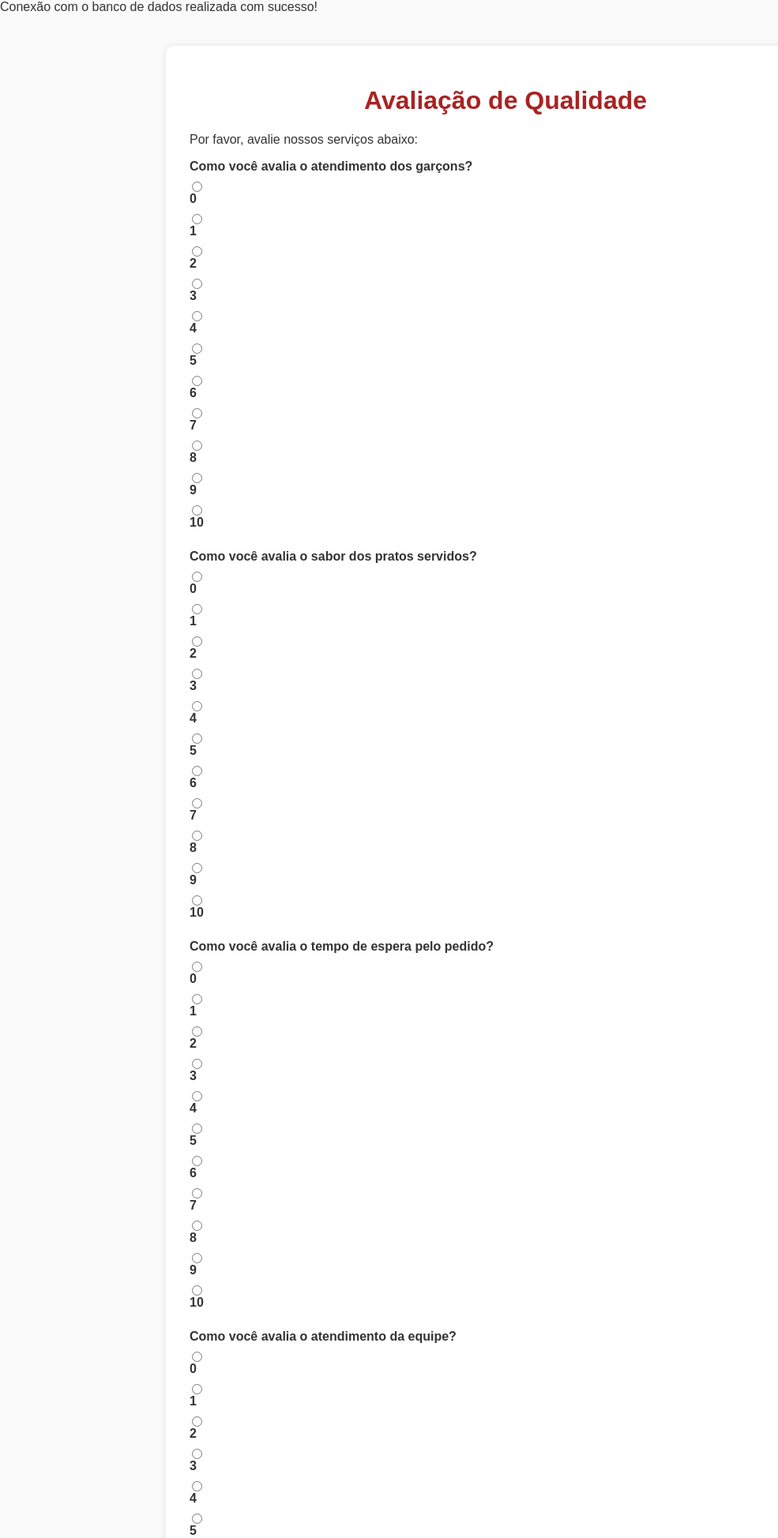
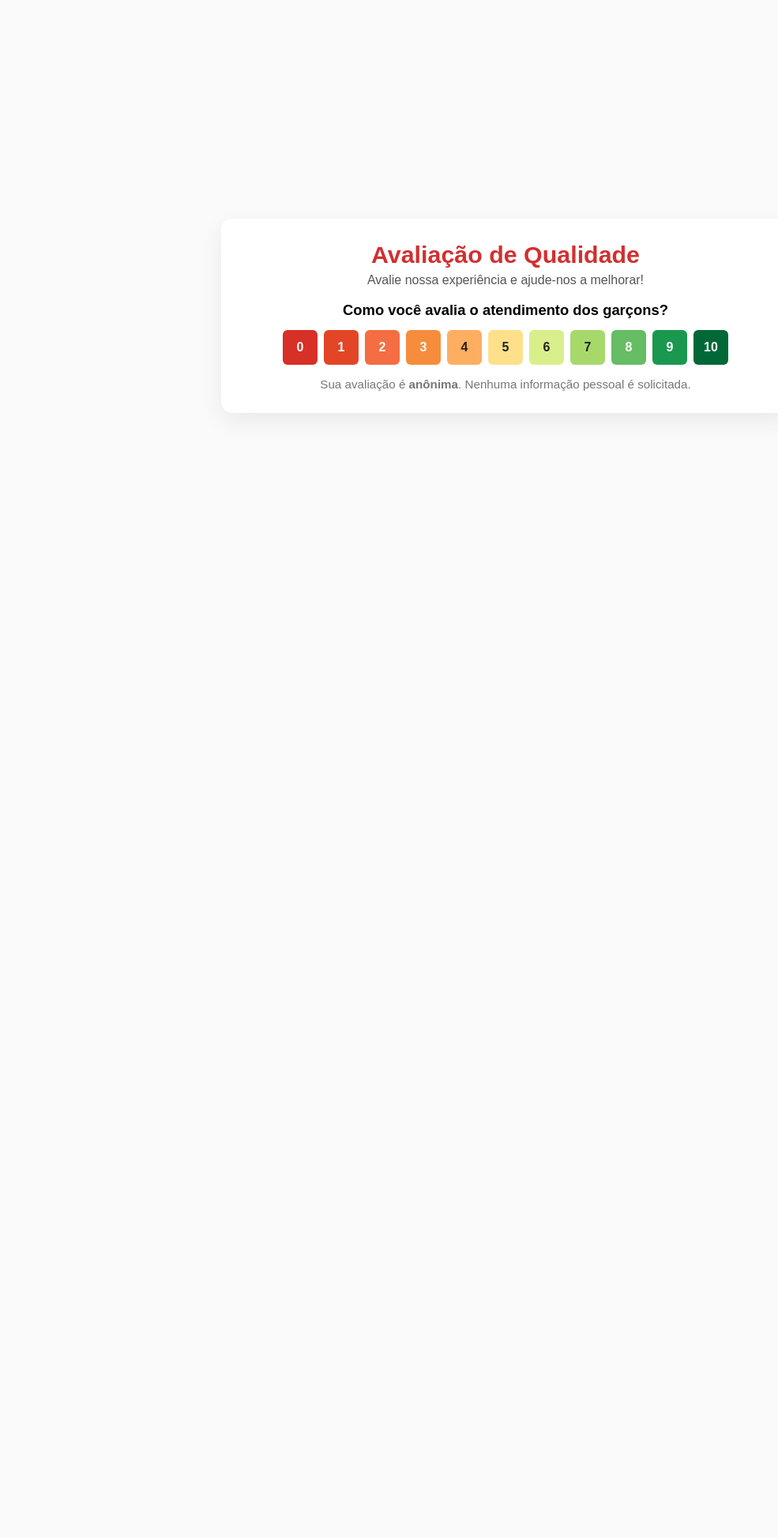
Before and after one commit to LuanaGui/programacao-web-i, a PHP site: page / in a window 1280 px wide. Shown: the top 1948 px of the page at 79% size, without its empty margins (0-985 px from the left). After the commit the page ends 524 px from the top, so only its background shows below. Run offline with PHP 8.4, Linux system fonts and the light colour scheme; data comes from the database, SQL or seed files in the repository; both versions use the stored data as it was after the commit; some libraries are stand-ins or nearby versions.

Commit message:
Aula 13 - Trabalho Final

```diff
--- a/aula_07/lab_4.php
+++ /dev/null
@@ -1,3 +0,0 @@
-<?php
-    phpinfo();
-?>
--- a/trabalhosemestralt29/public/css/style.css
+++ b/trabalhosemestralt29/public/css/style.css
@@ -1,81 +1,108 @@
-body {
-    font-family: Arial, sans-serif;
-    background-color: #fafafa;
-    color: #333;
-    margin: 0;
-    padding: 0;
+/* reset */
+*{box-sizing:border-box;margin:0;padding:0;font-family: "Poppins", sans-serif}
+
+/* página inteira centralizada (tablet-friendly) */
+html,body{height:100%}
+body{
+  background:#fafafa;
+  display:flex;
+  align-items:center;
+  justify-content:center;
+  padding:20px;
 }
 
-.container {
-    width: 80%;
-    max-width: 800px;
-    margin: 40px auto;
-    background: #fff;
-    padding: 30px;
-    border-radius: 10px;
-    box-shadow: 0 0 10px rgba(0,0,0,0.1);
+/* container central (limpo e compatível com tablet) */
+.container{
+  width:100%;
+  max-width:720px; /* tablet-friendly */
+  background:#fff;
+  padding:28px;
+  border-radius:14px;
+  box-shadow:0 10px 30px rgba(0,0,0,0.07);
+  text-align:center;
 }
 
-h1, h2 {
-    text-align: center;
-    color: #a22;
+/* títulos */
+.titulo{color:#d32f2f;font-size:1.9rem;margin-bottom:6px}
+.descricao{color:#555;margin-bottom:18px}
+
+/* pergunta (cada bloco) */
+.pergunta{display:none}
+.pergunta.ativa{display:block; animation:fadeIn .25s ease}
+.texto-pergunta{display:block;font-size:1.15rem;font-weight:600;margin-bottom:14px;padding:0 8px}
+
+/* escala: linha de bolinhas coloridas */
+.escala{
+  display:flex;
+  flex-wrap:wrap;
+  justify-content:center;
+  gap:8px;
+  margin-top:6px;
 }
 
-.pergunta {
-    margin-bottom: 25px;
+/* escondemos o input nativo */
+.escala input[type="radio"]{display:none}
+
+/* label visual da escala (usamos data-value para colorir) */
+.escala label{
+  width:44px;
+  height:44px;
+  border-radius:6px;
+  display:flex;
+  align-items:center;
+  justify-content:center;
+  font-weight:700;
+  color:#fff;
+  cursor:pointer;
+  transition:transform .12s ease, box-shadow .12s ease;
+  user-select:none;
 }
 
-.pergunta label {
-    font-weight: bold;
-    display: block;
-    margin-bottom: 10px;
+/* cores exatas por valor (do vermelho ao verde) */
+.escala label[data-value="0"]  { background:#d73027; }
+.escala label[data-value="1"]  { background:#e24626; }
+.escala label[data-value="2"]  { background:#f46d43; }
+.escala label[data-value="3"]  { background:#f68d3c; }
+.escala label[data-value="4"]  { background:#fdae61; color:#222;}
+.escala label[data-value="5"]  { background:#fee08b; color:#222;}
+.escala label[data-value="6"]  { background:#d9ef8b; color:#222;}
+.escala label[data-value="7"]  { background:#a6d96a; color:#222;}
+.escala label[data-value="8"]  { background:#66bd63; }
+.escala label[data-value="9"]  { background:#1a9850; }
+.escala label[data-value="10"] { background:#006837; }
+
+/* efeito quando selecionado: usamos selector input:checked + label */
+.escala input[type="radio"]:checked + label{
+  transform:scale(1.08);
+  box-shadow:0 6px 18px rgba(0,0,0,0.12);
+  outline:3px solid rgba(0,0,0,0.06);
 }
 
-.escala input[type="radio"] {
-    margin: 0 3px;
+/* hover leve */
+.escala label:hover{filter:brightness(1.03); transform:translateY(-2px) scale(1.03)}
+
+/* textarea e botão */
+textarea{
+  width:100%;height:110px;padding:10px;border-radius:10px;border:1px solid #dcdcdc;margin-top:12px;font-size:1rem;resize:none
 }
+textarea:focus{outline:none;border-color:#d32f2f}
 
-textarea {
-    width: 100%;
-    height: 80px;
-    border: 1px solid #ccc;
-    border-radius: 5px;
-    padding: 8px;
-    resize: none;
+.btn-enviar{
+  margin-top:14px;padding:12px 18px;border-radius:10px;border:0;background:#d32f2f;color:#fff;font-weight:700;cursor:pointer;width:100%;
 }
+.btn-enviar:hover{background:#b71c1c}
 
-button {
-    display: block;
-    margin: 20px auto;
-    padding: 10px 30px;
-    background-color: #a22;
-    color: #fff;
-    border: none;
-    border-radius: 5px;
-    cursor: pointer;
+/* anonimato */
+.anonimo{color:#777;margin-top:16px;font-size:0.95rem}
+
+/* animação */
+@keyframes fadeIn{from{opacity:0;transform:translateY(6px)}to{opacity:1;transform:none}}
+
+/* responsividade para tablets e celulares */
+@media (max-width:900px){
+  .container{padding:20px}
+  .escala label{width:40px;height:40px;font-size:0.95rem}
 }
-
-button:hover {
-    background-color: #900;
+@media (max-width:480px){
+  .escala label{width:34px;height:34px;font-size:0.9rem}
 }
-
-.anonimo {
-    text-align: center;
-    font-size: 0.9em;
-    color: #666;
-    margin-top: 20px;
-}
-
-.agradecimento {
-    text-align: center;
-}
-
-.botao-voltar {
-    display: inline-block;
-    margin-top: 20px;
-    padding: 10px 25px;
-    background-color: #a22;
-    color: #fff;
-    text-decoration: none;
-    border-radius: 5px;
-}
--- a/trabalhosemestralt29/public/index.php
+++ b/trabalhosemestralt29/public/index.php
@@ -1,7 +1,7 @@
 <?php
 require_once __DIR__ . '/../src/db.php';
 
-// Busca perguntas ativas no banco
+// Busca perguntas ativas
 $stmt = $pdo->query("SELECT * FROM perguntas WHERE status = TRUE ORDER BY id_pergunta");
 $perguntas = $stmt->fetchAll(PDO::FETCH_ASSOC);
 ?>
@@ -10,36 +10,45 @@ $perguntas = $stmt->fetchAll(PDO::FETCH_ASSOC);
 <head>
     <meta charset="UTF-8">
     <title>Avaliação de Qualidade - Trattoria Bella Itália</title>
-    <link rel="stylesheet" href="public/css/style.css">
+    <meta name="viewport" content="width=device-width,initial-scale=1">
+    <link rel="stylesheet" href="css/style.css">
+    <script defer src="js/script.js"></script>
 </head>
 <body>
     <div class="container">
-        <h1>Avaliação de Qualidade</h1>
-        <p>Por favor, avalie nossos serviços abaixo:</p>
+        <h1 class="titulo">Avaliação de Qualidade</h1>
+        <p class="descricao">Avalie nossa experiência e ajude-nos a melhorar!</p>
 
-        <form action="../src/respostas.php" method="post">
-            <?php foreach($perguntas as $p): ?>
-                <div class="pergunta">
-                    <label><?= htmlspecialchars($p['texto_pergunta']) ?></label>
+        <form id="form-avaliacao" action="../src/respostas.php" method="post" novalidate>
+            <?php foreach($perguntas as $index => $p): ?>
+                <div class="pergunta <?= $index === 0 ? 'ativa' : '' ?>" data-index="<?= $index ?>">
+                    <span class="texto-pergunta"><?= htmlspecialchars($p['texto_pergunta']) ?></span>
+
                     <div class="escala">
                         <?php for ($i = 0; $i <= 10; $i++): ?>
-                            <input type="radio" name="resposta[<?= $p['id_pergunta'] ?>]" value="<?= $i ?>" required>
-                            <label><?= $i ?></label>
+                            <input
+                                type="radio"
+                                id="p<?= $p['id_pergunta'] ?>_<?= $i ?>"
+                                name="resposta[<?= $p['id_pergunta'] ?>]"
+                                value="<?= $i ?>"
+                                required
+                            >
+                            <!-- adicionamos data-value para colorir via CSS -->
+                            <label for="p<?= $p['id_pergunta'] ?>_<?= $i ?>" data-value="<?= $i ?>"><?= $i ?></label>
                         <?php endfor; ?>
                     </div>
                 </div>
             <?php endforeach; ?>
 
-            <div class="pergunta aberta">
-                <label>Feedback adicional (opcional):</label>
-                <textarea name="feedback" placeholder="Deixe seu comentário aqui..."></textarea>
+            <div class="pergunta aberta" data-index="<?= count($perguntas) ?>">
+                <span class="texto-pergunta">Deixe um feedback adicional (opcional):</span>
+                <textarea name="feedback" placeholder="Escreva aqui..."></textarea>
+                <button type="submit" class="btn-enviar">Enviar Avaliação</button>
             </div>
-
-            <button type="submit">Enviar Avaliação</button>
         </form>
 
         <p class="anonimo">
-            Sua avaliação espontânea é anônima, nenhuma informação pessoal é solicitada ou armazenada.
+            Sua avaliação é <strong>anônima</strong>. Nenhuma informação pessoal é solicitada.
         </p>
     </div>
 </body>
--- a/trabalhosemestralt29/src/db.php
+++ b/trabalhosemestralt29/src/db.php
@@ -16,7 +16,7 @@ try {
     $pdo = new PDO("pgsql:host=$host;port=$port;dbname=$dbname", $user, $password);
     $pdo->setAttribute(PDO::ATTR_ERRMODE, PDO::ERRMODE_EXCEPTION);
 
-    echo "Conexão com o banco de dados realizada com sucesso!";
+    //echo "Conexão com o banco de dados realizada com sucesso!";
 } catch (PDOException $e) {
     //echo "Erro na conexão com o banco de dados: " . $e->getMessage();
 }
```
Also changed, not shown: aula_07/pratica01.php (deleted, +0 -16 lines), trabalhosemestralt29/index.html (added, +73 -0 lines), trabalhosemestralt29/public/js/script.js (+58 -0 lines), trabalhosemestralt29/sql/setup.sql (+36 -0 lines), trabalhosemestralt29/src/respostas.php (+13 -1 lines), trabalhosemestralt29/style.css (added, +180 -0 lines), trabalhosemestralt29/imagens/img1.jpg (added), trabalhosemestralt29/imagens/img2.jpg (added), trabalhosemestralt29/imagens/img3.jpg (added), trabalhosemestralt29/imagens/img4.jpg (added), trabalhosemestralt29/imagens/img5.jpg (added), trabalhosemestralt29/imagens/img6.jpg (added), trabalhosemestralt29/imagens/logo.jpeg (added).
